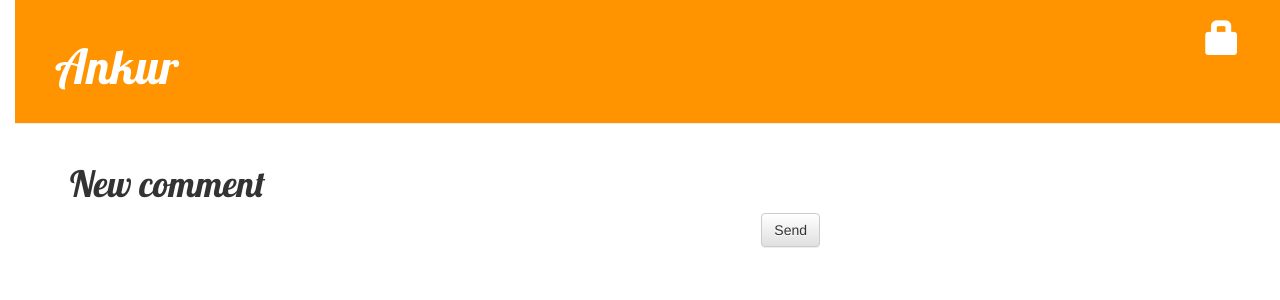
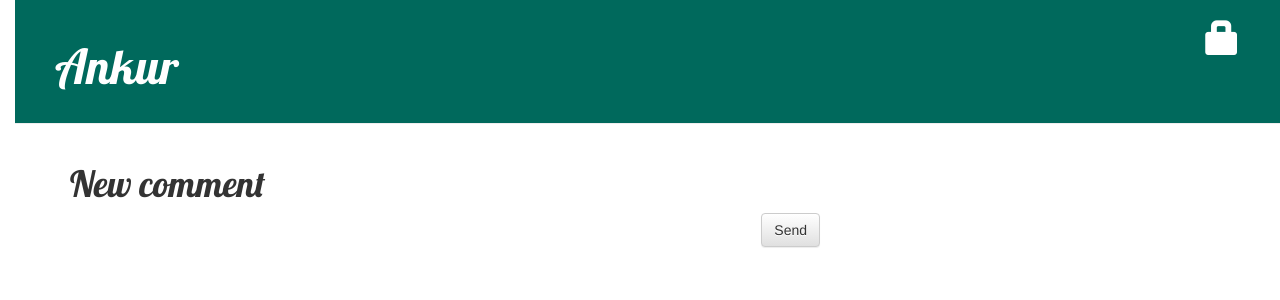
Before and after one commit to AnkurBegining/my-first-blog, a Django app: page /post/1/comment/ in a window 1280 px wide. Shown: the top 300 px of the page. Run offline with Django 3.2, Linux system fonts and the light colour scheme; some libraries are stand-ins or nearby versions.

Commit message:
fix: color font changed

```diff
--- a/blog/static/css/blog.css
+++ b/blog/static/css/blog.css
@@ -1,5 +1,5 @@
 h1 a {
-    color: #FCA205;
+    color: #00695C;
     font-family: 'Lobster';
 }
 
@@ -8,7 +8,7 @@ body {
 }
 
 .page-header {
-    background-color: #ff9400;
+    background-color: #00695C;
     margin-top: 0;
     padding: 20px 20px 20px 40px;
 }
```
